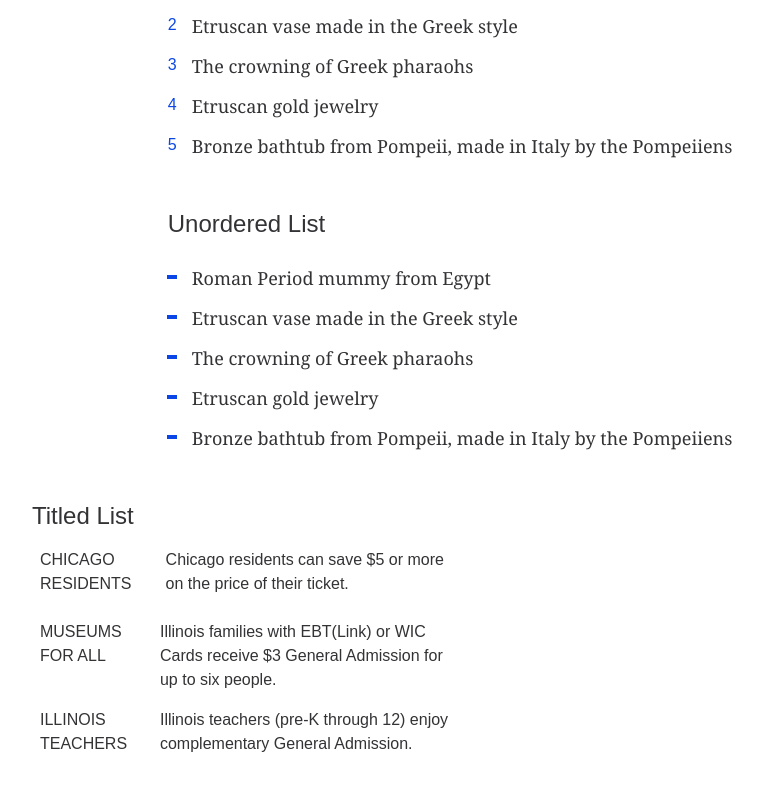
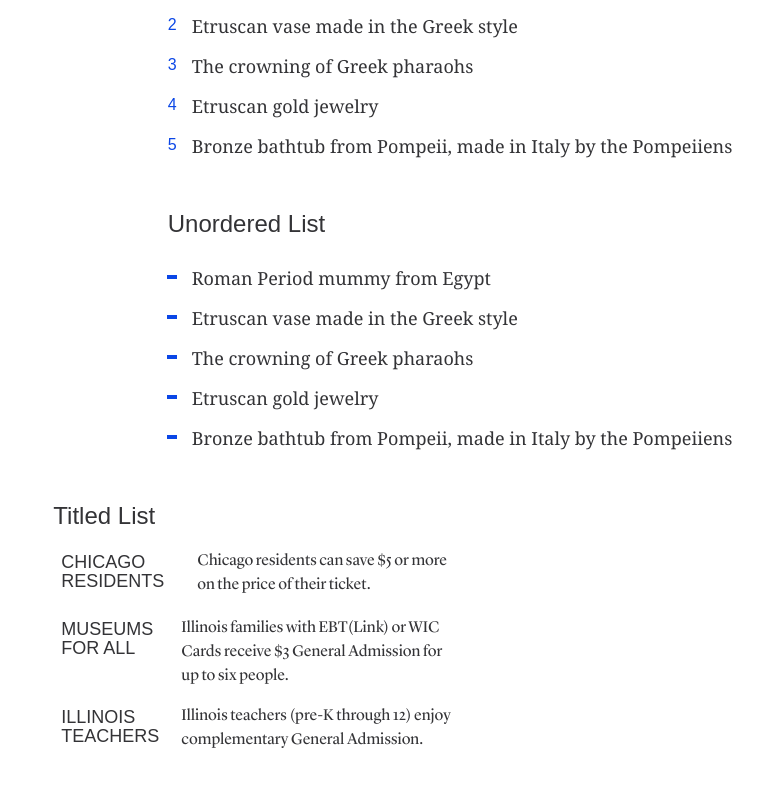
Before and after one commit to fieldmuseum/tailwindfmnh, a Next.js app: page /lists in a window 1280 px wide. Shown: the part 246-1036 px from the top of the page, without its empty margins (178-941 px from the left). Built offline with nearby package versions, Linux system fonts and the light colour scheme.

Commit message:
fixed the titled lists fonts to match FM Styleguide

```diff
--- a/src/components/lists/titled-list.tsx
+++ b/src/components/lists/titled-list.tsx
@@ -5,19 +5,19 @@ export default function TitledList () {
         <dl className={` def-list md:flex md:flex-wrap md:columns-2 font-graphik text-fieldGrayDarker`}>
                     <div>
                         <dt>
-                            <h6>CHICAGO RESIDENTS</h6>
+                            CHICAGO RESIDENTS
                         </dt>
                         <dd>Chicago residents can save $5 or more on the price of their ticket.</dd>
                     </div>
                     <div>
                         <dt>
-                            <h6>MUSEUMS FOR ALL</h6>
+                            MUSEUMS FOR ALL
                         </dt>
                         <dd>Illinois families with EBT(Link) or WIC Cards receive $3 General Admission for up to six people.</dd>
                     </div>
                     <div>
                         <dt>
-                            <h6>ILLINOIS TEACHERS</h6>
+                            ILLINOIS TEACHERS
                         </dt>
                         <dd>Illinois teachers (pre-K through 12) enjoy complementary General Admission.</dd>
                     </div>
--- a/styles/utilities.css
+++ b/styles/utilities.css
@@ -294,7 +294,7 @@
   }
 
   .def-list dd {
-    @apply text-fieldGrayDark;
+    @apply text-fieldGrayDark font-lyonReg;
   }
 
   @media (min-width: 500px) {
@@ -306,7 +306,7 @@
       @apply w-full flex-row md:w-1/2 px-2;
     }
     .def-list dt{
-      @apply min-w-[100px] max-w-[150px] mr-3;
+      @apply min-w-[100px] max-w-[150px] mr-3 text-lg/[1.2rem] uppercase mt-[5px];
     }
     .def-list dd{
       @apply ml-2;
```
